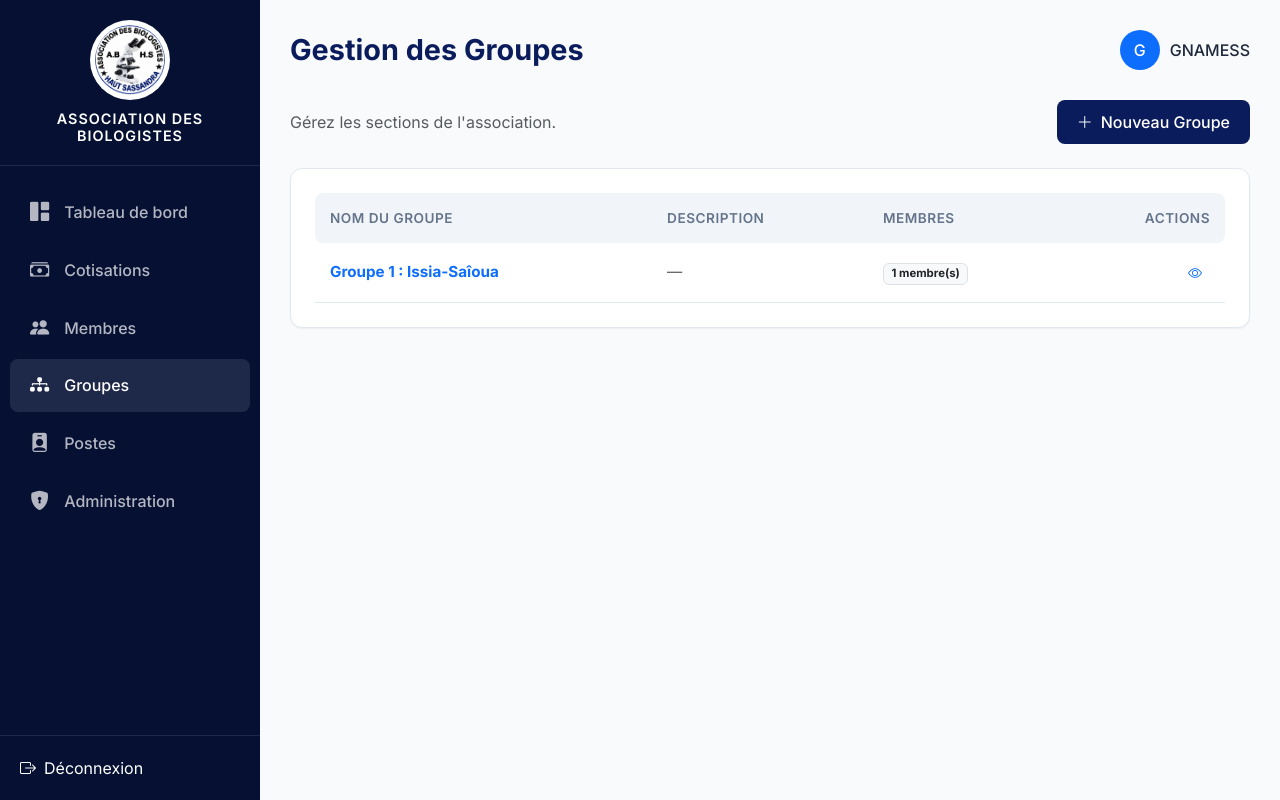
After one commit to abymig-ci/gestion-cotisations-abhs, a Django app: page /membres/groupes/ in a window 1280 px wide. The commit adds this page. Run offline with Django 5.2, Linux system fonts and the light colour scheme; a user stored in the database is signed in; data comes from the database, SQL or seed files in the repository.

Commit message:
Ajout des groupes et des postes dynamiques

```diff
--- a/membres/models.py
+++ b/membres/models.py
@@ -1,5 +1,32 @@
 from django.db import models
 from django.utils import timezone
+
+
+class Poste(models.Model):
+    nom = models.CharField(max_length=100, unique=True)
+
+    class Meta:
+        ordering = ['nom']
+        verbose_name = "Poste"
+        verbose_name_plural = "Postes"
+
+    def __str__(self):
+        return self.nom
+
+
+class Groupe(models.Model):
+    nom = models.CharField(max_length=100, unique=True)
+    description = models.TextField(blank=True, help_text="Ex: Section de Daloa...")
+    date_creation = models.DateTimeField(auto_now_add=True)
+
+    class Meta:
+        ordering = ['nom']
+        verbose_name = "Groupe"
+        verbose_name_plural = "Groupes"
+
+    def __str__(self):
+        return self.nom
+
 
 class Membre(models.Model):
     STATUT_CHOICES = [
@@ -8,31 +35,33 @@ class Membre(models.Model):
         ('suspendu', 'Suspendu'),
     ]
 
-    POSTE_CHOICES = [
-        ('membre', 'Membre simple'),
-        ('president', 'Président(e)'),
-        ('vice_president', 'Vice-Président(e)'),
-        ('secretaire', 'Secrétaire'),
-        ('secretaire_adjoint', 'Secrétaire Adjoint(e)'),
-        ('tresorier', 'Trésorier(ière)'),
-        ('tresorier_adjoint', 'Trésorier(ière) Adjoint(e)'),
-        ('commissaire', 'Commissaire aux comptes'),
-    ]
-
     nom = models.CharField(max_length=100)
     prenom = models.CharField(max_length=100)
     telephone = models.CharField(max_length=20, blank=True)
     email = models.EmailField(blank=True)
 
-    # On retire auto_now_add pour permettre la saisie manuelle
     date_adhesion = models.DateField(default=timezone.now)
 
-    poste = models.CharField(
-        max_length=50,
-        choices=POSTE_CHOICES,
-        default='membre',
+    # Clé étrangère vers le modèle Poste
+    poste = models.ForeignKey(
+        Poste,
+        on_delete=models.SET_NULL,
+        null=True,
+        blank=True,
+        related_name='membres',
         verbose_name="Poste dans l'association"
     )
+
+    # Clé étrangère vers le modèle Groupe
+    groupe = models.ForeignKey(
+        Groupe,
+        on_delete=models.SET_NULL,
+        null=True,
+        blank=True,
+        related_name='membres',
+        verbose_name="Groupe d'appartenance"
+    )
+
     statut = models.CharField(
         max_length=20,
         choices=STATUT_CHOICES,
--- a/membres/urls.py
+++ b/membres/urls.py
@@ -7,4 +7,12 @@ urlpatterns = [
     path('ajouter/', views.ajouter_membre, name='ajouter_membre'),
     path('<int:pk>/', views.detail_membre, name='detail_membre'),
     path('<int:pk>/modifier/', views.modifier_membre, name='modifier_membre'),
+
+    # URLs pour les Groupes
+    path('groupes/', views.liste_groupes, name='liste_groupes'),
+    path('groupes/ajouter/', views.ajouter_groupe, name='ajouter_groupe'),
+
+    # URLs pour les Postes
+    path('postes/', views.liste_postes, name='liste_postes'),
+    path('postes/ajouter/', views.ajouter_poste, name='ajouter_poste'),
 ]
--- a/membres/views.py
+++ b/membres/views.py
@@ -5,19 +5,25 @@ from django.db.models import Sum, Count, Q
 from django.db.models.functions import Coalesce
 from decimal import Decimal
 
-from .models import Membre
-from .forms import MembreForm
+from .models import Membre, Groupe, Poste
+from .forms import MembreForm, GroupeForm, PosteForm
 
 
 @login_required
 def liste_membres(request):
+    groupe_id = request.GET.get('groupe')
+    poste_id = request.GET.get('poste')
+
     membres = Membre.objects.annotate(
         nb_cotisations=Count('cotisations'),
-        total_paye=Sum(
-            'cotisations__montant',
-            filter=Q(cotisations__statut='payee')
-        ),
+        total_paye=Sum('cotisations__montant', filter=Q(cotisations__statut='payee'))
     )
+
+    if groupe_id:
+        membres = membres.filter(groupe_id=groupe_id)
+    if poste_id:
+        membres = membres.filter(poste_id=poste_id)
+
     return render(request, 'membres/liste.html', {'membres': membres})
 
 
@@ -31,10 +37,7 @@ def ajouter_membre(request):
             return redirect('liste_membres')
     else:
         form = MembreForm()
-    return render(request, 'membres/form.html', {
-        'form': form,
-        'titre': 'Nouveau membre',
-    })
+    return render(request, 'membres/form.html', {'form': form, 'titre': 'Nouveau membre'})
 
 
 @login_required
@@ -48,11 +51,7 @@ def modifier_membre(request, pk):
             return redirect('liste_membres')
     else:
         form = MembreForm(instance=membre)
-    return render(request, 'membres/form.html', {
-        'form': form,
-        'titre': 'Modifier le membre',
-    })
-
+    return render(request, 'membres/form.html', {'form': form, 'titre': 'Modifier le membre'})
 
 
 @login_required
@@ -60,7 +59,6 @@ def detail_membre(request, pk):
     membre = get_object_or_404(Membre, pk=pk)
     cotisations = membre.cotisations.all()
 
-    # Calcul sécurisé du total
     total_agg = cotisations.filter(statut='payee').aggregate(
         total=Coalesce(Sum('montant'), Decimal('0.00'))
     )
@@ -71,3 +69,41 @@ def detail_membre(request, pk):
         'cotisations': cotisations,
         'total': total,
     })
+
+
+@login_required
+def liste_groupes(request):
+    groupes = Groupe.objects.annotate(nb_membres=Count('membres'))
+    return render(request, 'membres/liste_groupes.html', {'groupes': groupes})
+
+
+@login_required
+def ajouter_groupe(request):
+    if request.method == 'POST':
+        form = GroupeForm(request.POST)
+        if form.is_valid():
+            form.save()
+            messages.success(request, "Groupe créé avec succès.")
+            return redirect('liste_groupes')
+    else:
+        form = GroupeForm()
+    return render(request, 'membres/form_groupe.html', {'form': form, 'titre': 'Nouveau Groupe'})
+
+
+@login_required
+def liste_postes(request):
+    postes = Poste.objects.annotate(nb_membres=Count('membres'))
+    return render(request, 'membres/liste_postes.html', {'postes': postes})
+
+
+@login_required
+def ajouter_poste(request):
+    if request.method == 'POST':
+        form = PosteForm(request.POST)
+        if form.is_valid():
+            form.save()
+            messages.success(request, "Poste créé avec succès.")
+            return redirect('liste_postes')
+    else:
+        form = PosteForm()
+    return render(request, 'membres/form_poste.html', {'form': form, 'titre': 'Nouveau Poste'})
--- a/templates/base.html
+++ b/templates/base.html
@@ -21,14 +21,19 @@
             <li><a href="{% url 'dashboard' %}" class="{% if request.resolver_match.url_name == 'dashboard' %}active{% endif %}"><i class="bi bi-grid-1x2-fill"></i> Tableau de bord</a></li>
             <li><a href="{% url 'liste_cotisations' %}" class="{% if 'cotisation' in request.resolver_match.url_name %}active{% endif %}"><i class="bi bi-cash-stack"></i> Cotisations</a></li>
             <li><a href="{% url 'liste_membres' %}" class="{% if 'membre' in request.resolver_match.url_name %}active{% endif %}"><i class="bi bi-people-fill"></i> Membres</a></li>
+            <li><a href="{% url 'liste_groupes' %}" class="{% if 'groupe' in request.resolver_match.url_name %}active{% endif %}"><i class="bi bi-diagram-3-fill"></i> Groupes</a></li>
+            <li><a href="{% url 'liste_postes' %}" class="{% if 'poste' in request.resolver_match.url_name %}active{% endif %}"><i class="bi bi-person-badge-fill"></i> Postes</a></li>
             {% if user.is_superuser %}
             <li><a href="/admin/"><i class="bi bi-shield-lock-fill"></i> Administration</a></li>
             {% endif %}
         </ul>
         <div class="sidebar-footer">
-            <a href="{% url 'logout' %}" class="text-white text-decoration-none d-flex align-items-center gap-2">
-                <i class="bi bi-box-arrow-right"></i> Déconnexion
-            </a>
+<form method="post" action="{% url 'logout' %}" class="m-0">
+    {% csrf_token %}
+    <button type="submit" class="btn btn-link text-white text-decoration-none d-flex align-items-center gap-2 p-0 border-0">
+        <i class="bi bi-box-arrow-right"></i> Déconnexion
+    </button>
+</form>
         </div>
     </aside>
 
--- /dev/null
+++ b/templates/membres/liste_groupes.html
@@ -0,0 +1,43 @@
+{% extends 'base.html' %}
+{% block title %}Groupes{% endblock %}
+{% block page_title %}Gestion des Groupes{% endblock %}
+
+{% block content %}
+<div class="d-flex justify-content-between align-items-center mb-4">
+    <p class="text-muted mb-0">Gérez les sections de l'association.</p>
+    <a href="{% url 'ajouter_groupe' %}" class="btn-primary-custom">
+        <i class="bi bi-plus-lg"></i> Nouveau Groupe
+    </a>
+</div>
+
+<div class="card-custom">
+    <div class="table-responsive">
+        <table class="table-custom">
+            <thead>
+                <tr>
+                    <th>Nom du Groupe</th>
+                    <th>Description</th>
+                    <th>Membres</th>
+                    <th class="text-end">Actions</th>
+                </tr>
+            </thead>
+            <tbody>
+                {% for g in groupes %}
+                <tr>
+                    <td class="fw-bold text-primary">{{ g.nom }}</td>
+                    <td class="text-muted">{{ g.description|default:"—" }}</td>
+                    <td><span class="badge bg-light text-dark border">{{ g.nb_membres }} membre(s)</span></td>
+                    <td class="text-end">
+                        <a href="{% url 'liste_membres' %}?groupe={{ g.id }}" class="btn btn-sm btn-outline-primary border-0 rounded-circle" title="Voir les membres">
+                            <i class="bi bi-eye"></i>
+                        </a>
+                    </td>
+                </tr>
+                {% empty %}
+                <tr><td colspan="4" class="text-center text-muted py-4">Aucun groupe créé.</td></tr>
+                {% endfor %}
+            </tbody>
+        </table>
+    </div>
+</div>
+{% endblock %}
```
Also changed, not shown: membres/forms.py (+22 -2 lines), templates/membres/form_groupe.html (added, +27 -0 lines), templates/membres/form_poste.html (added, +27 -0 lines), templates/membres/liste.html (+12 -2 lines), templates/membres/liste_postes.html (added, +41 -0 lines), db.sqlite3, membres/migrations/0003_groupe_membre_groupe.py (added), membres/migrations/0004_poste_alter_membre_poste.py (added).
